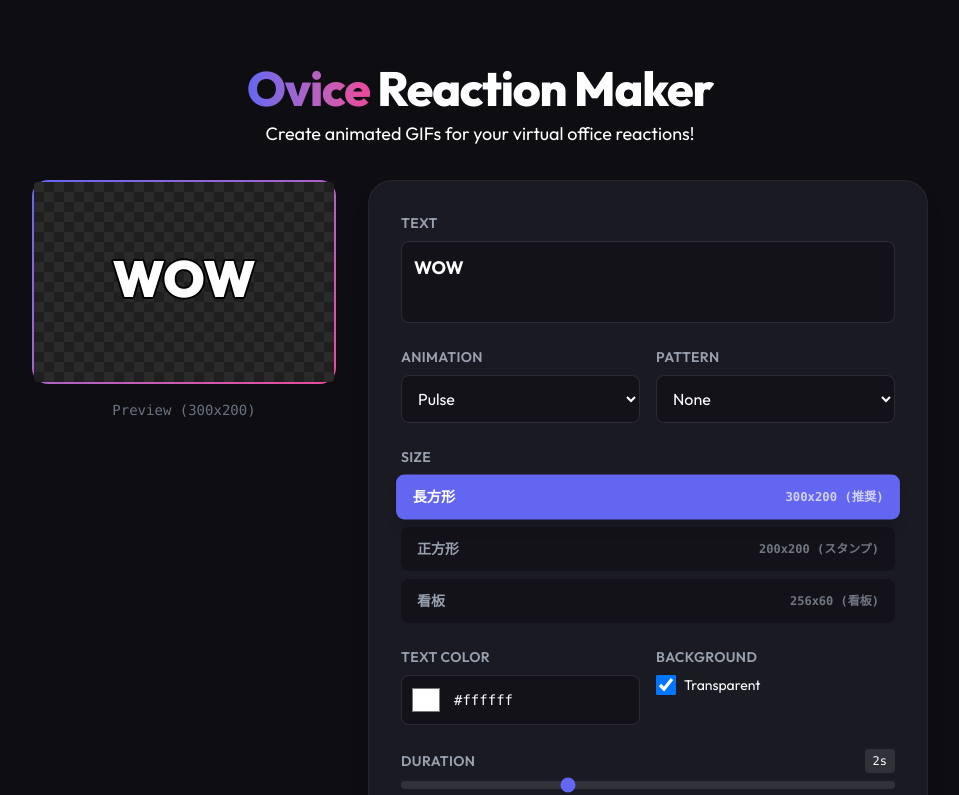
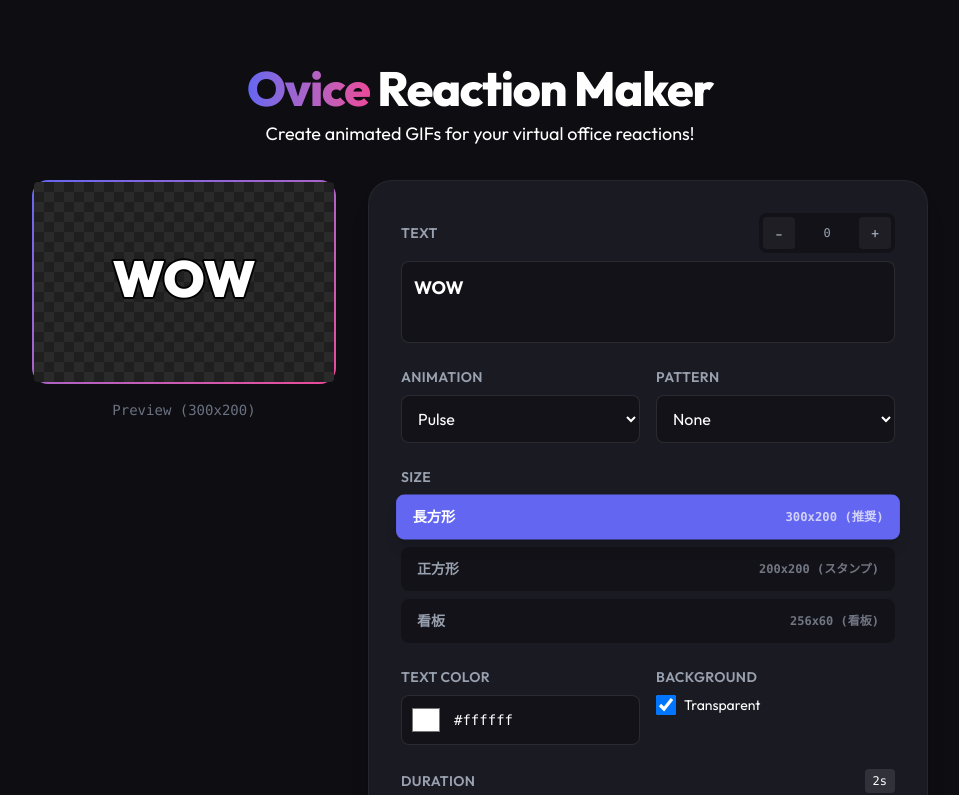
Before and after one commit to iidaatcnt/ovice-reaction-maker, a Next.js app: page / in a window 1280 px wide. Shown: the top 795 px of the page, without its empty margins (160-1119 px from the left). Built offline with nearby package versions, Linux system fonts and the light colour scheme.

Commit message:
Add font size adjustment controls (+/-)

```diff
--- a/app/page.tsx
+++ b/app/page.tsx
@@ -31,6 +31,7 @@
   // const fps = 20; // Unused for now
   const [duration, setDuration] = useState(2); // seconds
   const [currentSize, setCurrentSize] = useState<SizePreset>(SIZE_PRESETS[0]); // Canvas size
+  const [fontSizeOffset, setFontSizeOffset] = useState(0); // Available range: -20 to +20 (approx)
   const [isGenerating, setIsGenerating] = useState(false);
 
   const canvasRef = useRef<HTMLCanvasElement>(null);
@@ -405,7 +406,28 @@
         <div className="flex-1 w-full bg-[#1a1a23] p-8 rounded-3xl border border-white/5 flex flex-col gap-6 shadow-xl">
 
           <div className="flex flex-col gap-2">
-            <label className="text-sm font-semibold text-gray-400 uppercase tracking-wide">Text</label>
+            <div className="flex justify-between items-center">
+              <label className="text-sm font-semibold text-gray-400 uppercase tracking-wide">Text</label>
+              <div className="flex items-center gap-2 bg-black/30 rounded-lg p-1">
+                <button
+                  onClick={() => setFontSizeOffset(prev => prev - 2)}
+                  className="w-8 h-8 flex items-center justify-center bg-white/5 hover:bg-white/10 rounded text-gray-400 hover:text-white transition-colors"
+                  title="Smaller text"
+                >
+                  -
+                </button>
+                <span className="text-xs font-mono w-12 text-center text-gray-400">
+                  {fontSizeOffset > 0 ? `+${fontSizeOffset}` : fontSizeOffset}
+                </span>
+                <button
+                  onClick={() => setFontSizeOffset(prev => prev + 2)}
+                  className="w-8 h-8 flex items-center justify-center bg-white/5 hover:bg-white/10 rounded text-gray-400 hover:text-white transition-colors"
+                  title="Larger text"
+                >
+                  +
+                </button>
+              </div>
+            </div>
             <textarea
               value={text}
               onChange={e => setText(e.target.value)}
@@ -458,8 +480,8 @@
                   key={preset.id}
                   onClick={() => setCurrentSize(preset)}
                   className={`flex items-center justify-between px-4 py-3 rounded-lg text-sm font-bold transition-all ${currentSize.id === preset.id
-                      ? 'bg-[var(--primary)] text-white shadow-lg scale-[1.02]'
-                      : 'bg-black/30 text-gray-400 hover:bg-white/10'
+                    ? 'bg-[var(--primary)] text-white shadow-lg scale-[1.02]'
+                    : 'bg-black/30 text-gray-400 hover:bg-white/10'
                     }`}
                 >
                   <span>{preset.label}</span>
```
Also changed, not shown: 16 other files (tests, documents, lock files or other folders).
